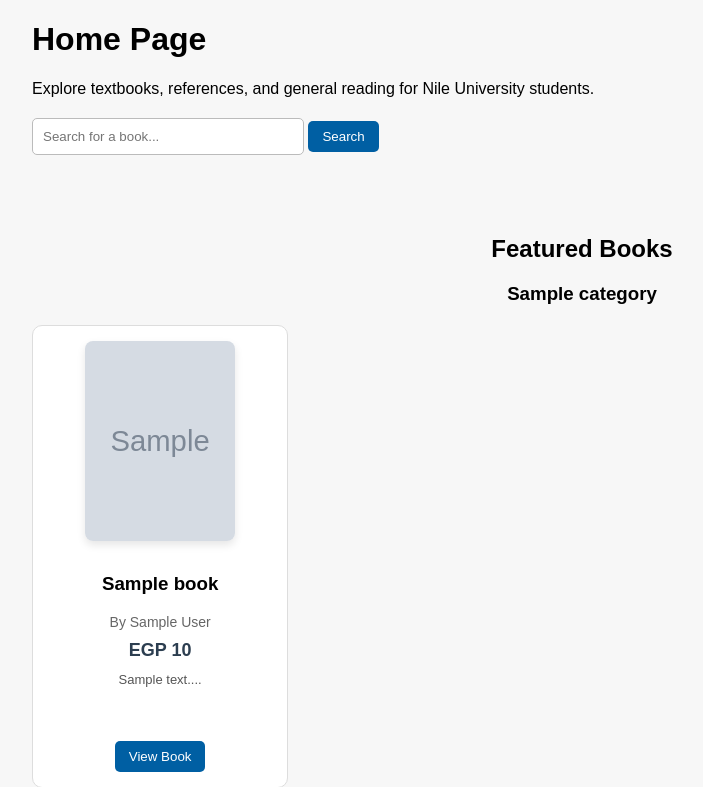
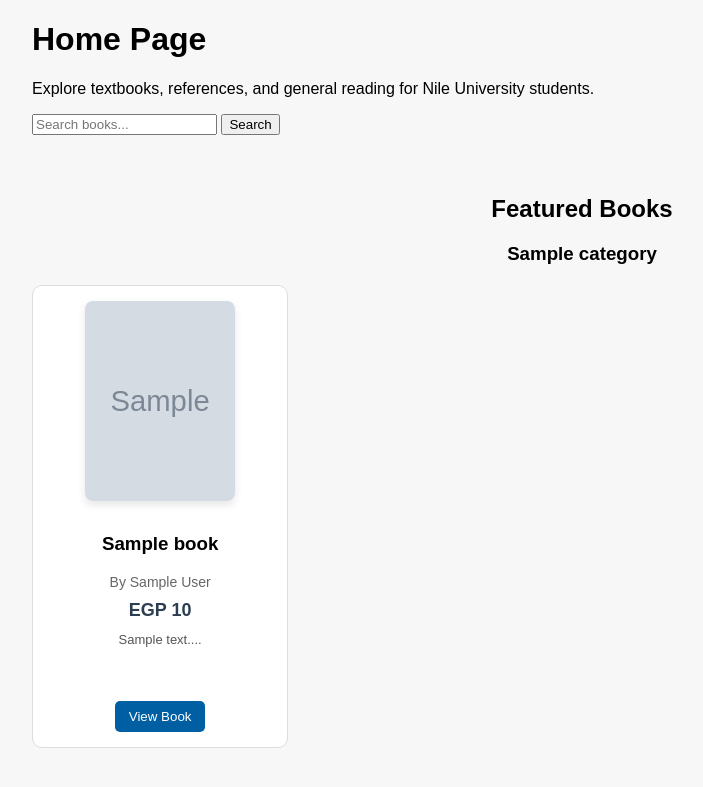
Before and after one commit to zakariahmedd34/nile-bookstore-website, a Flask app: page / in a window 1280 px wide. Shown: the part 54-841 px from the top of the page, without its empty margins (58-761 px from the left). Run offline with Flask 3, Linux system fonts and the light colour scheme; tables that the repository leaves empty hold one stand-in row (values such as "Sample post"); grey boxes marked "Sample" are stand-in pictures.

Commit message:
searching

```diff
--- a/app.py
+++ b/app.py
@@ -16,7 +16,7 @@ def create_app(test_config=None):
     if test_config:
         app.config.update(test_config)
     else:
-        password = ""
+        password = "Password%401234%23"
         app.config['SQLALCHEMY_DATABASE_URI'] = f"mysql+pymysql://root:{password}@localhost:3306/bookstore"
 
     # Secret key for sessions
--- a/route.py
+++ b/route.py
@@ -1,4 +1,5 @@
 from collections import defaultdict
+from sqlalchemy import or_
 from flask import flash, redirect, render_template, request, url_for
 from models import CartItem, Category, User ,Book, Address, Order, OrderItem, Payment
 from seed_db import seed_real_books, seed_categories
@@ -127,6 +128,7 @@ def register_routes(app,db,bcrypt):
     def admin_dashboard():
         return f"Hollo {current_user.fname} This is the admin dashboard."
     #!--------------------------------------------Book Routes--------------------------------------------------------
+
     @app.route('/bookdetails/<int:book_id>-<slug>')
     def book_details(book_id, slug):
         book = Book.query.get_or_404(book_id)
@@ -143,8 +145,34 @@ def register_routes(app,db,bcrypt):
     def view_category_books(cat_id, slug):
         category = Category.query.get_or_404(cat_id)
         books = Book.query.filter_by(category_id=cat_id).all()
-        return render_template('bookpage.html', category=category, books=books,css_file='BooksPage.css')\
-    #------------------------------------------------------------------------------------------------------
+        return render_template('bookpage.html', category=category, books=books,css_file='BooksPage.css')
+
+
+    @app.route('/search',methods = ["GET","POST"])
+    def search():
+        query = request.args.get("q", "").strip()
+
+        if not query:
+            flash("Please enter a search term.", "info")
+            return redirect(url_for("books_page"))
+
+        results = Book.query.filter(
+            or_(
+                Book.title.ilike(f"%{query}%"),
+                Book.author.ilike(f"%{query}%"),
+                Book.publisher.ilike(f"%{query}%")
+            )
+        ).all()
+
+        if not results:
+            flash("No books found matching your search.", "info")
+
+        return render_template(
+            "bookpage.html",
+            books=results,
+            css_file='BooksPage.css'
+
+        )
     @app.route('/profile')
     @login_required
     def profile():
--- a/templates/home.html
+++ b/templates/home.html
@@ -7,12 +7,20 @@
             <p>Explore textbooks, references, and general reading for Nile University students.</p>
         </div>
 
-        <div class="books-toolbar">
-            <div class="search-bar">
-                <input type="text" placeholder="Search for a book...">
-                <button class="btn-primary">Search</button>
-            </div>
-        </div>
+       <form class="d-flex" method="GET" action="{{ url_for('search') }}">
+            <input
+                class="form-control me-2"
+                type="search"
+                name="q"
+                placeholder="Search books..."
+                aria-label="Search"
+                required
+            >
+            <button class="btn btn-outline-primary" type="submit">
+                Search
+            </button>
+            </form>
+
 <div class="container">
     <div class="section">
         <h2>Featured Books</h2>
```
Also changed, not shown: templates/bookpage.html (+17 -1 lines).
